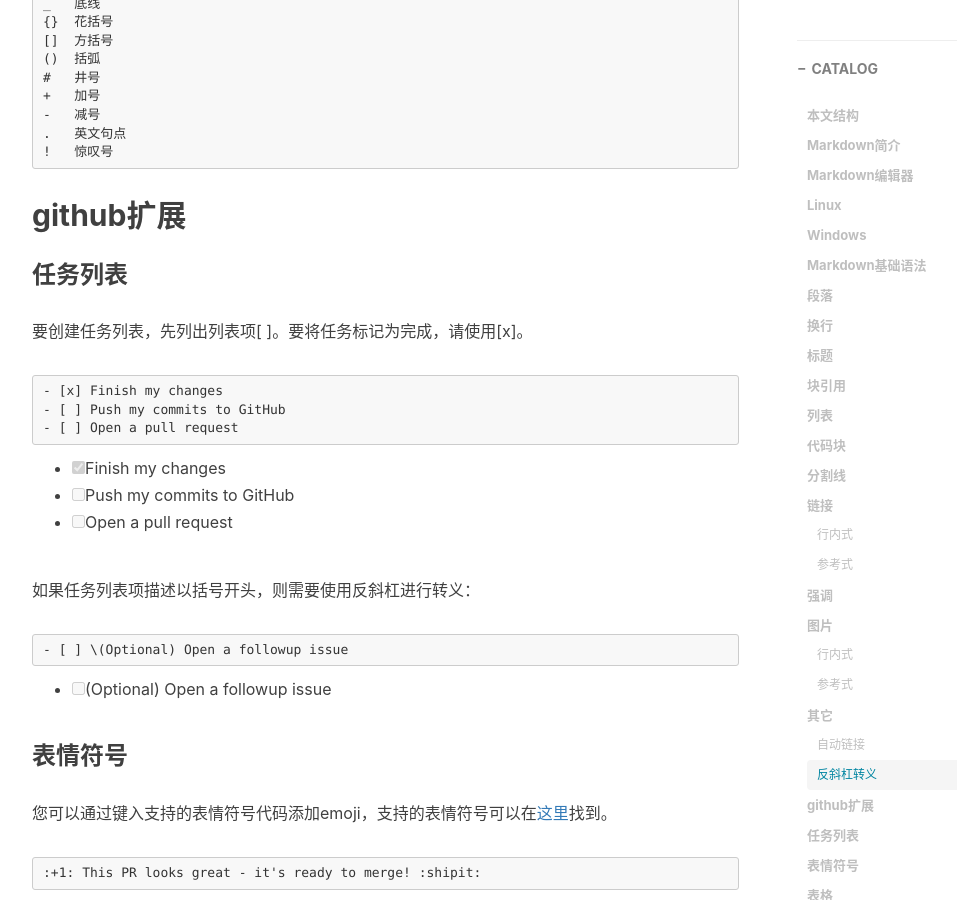
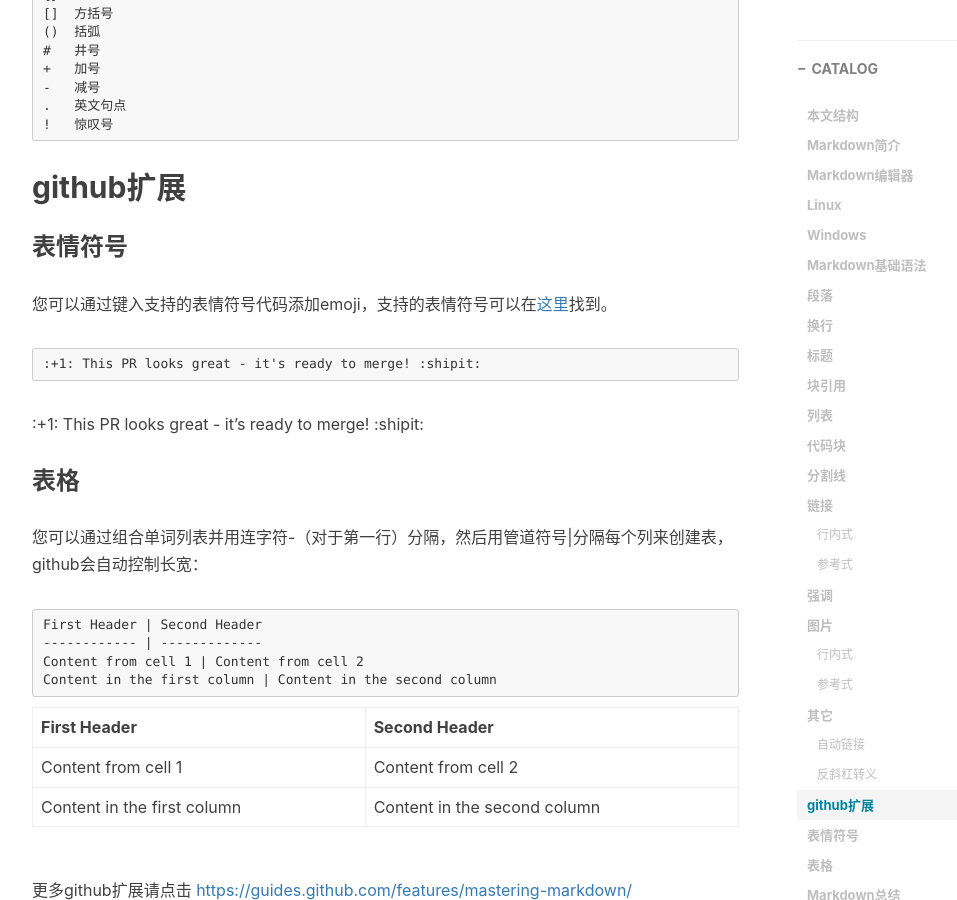
Before and after one commit to Chorior/Chorior.github.io, a Jekyll site: the page built from _posts/2017-02-27-Markdown 基础语法.md, in a window 1280 px wide and 900 px high, scrolled down 11344 px. Shown: the whole window, without its empty margins (233-1190 px from the left). Built offline with Jekyll 4.4.1, drawn with Linux system fonts in a browser that asks for light colours; nearby versions of some CDN libraries; comment, search, counter and statistics services are not loaded.

Commit message:
Hello Markdown

````diff
--- a/_posts/2017-02-27-Markdown 基础语法.md
+++ b/_posts/2017-02-27-Markdown 基础语法.md
@@ -28,7 +28,6 @@
     *   [图片](#pictures)
     *   [其它](#basic-others)
 *   [github扩展](#github-style)
-    *   [任务列表](#task-lists)
     *   [表情符号](#emojis)
     *   [表格](#tables)
 *   [Markdown总结](#summary)
@@ -503,28 +502,6 @@
 
 <h2 id="github-style">github扩展</h2>
 
-<h3 id="task-lists">任务列表</h3>
-
-要创建任务列表，先列出列表项[ ]。要将任务标记为完成，请使用[x]。
-
-```text
-- [x] Finish my changes
-- [ ] Push my commits to GitHub
-- [ ] Open a pull request
-```
-
-- [x] Finish my changes
-- [ ] Push my commits to GitHub
-- [ ] Open a pull request
-
-如果任务列表项描述以括号开头，则需要使用反斜杠进行转义：
-
-```text
-- [ ] \(Optional) Open a followup issue
-```
-
-- [ ] \(Optional) Open a followup issue
-
 <h3 id="emojis">表情符号</h3>
 
 您可以通过键入支持的表情符号代码添加emoji，支持的表情符号可以在[这里](http://www.webpagefx.com/tools/emoji-cheat-sheet/)找到。
````
